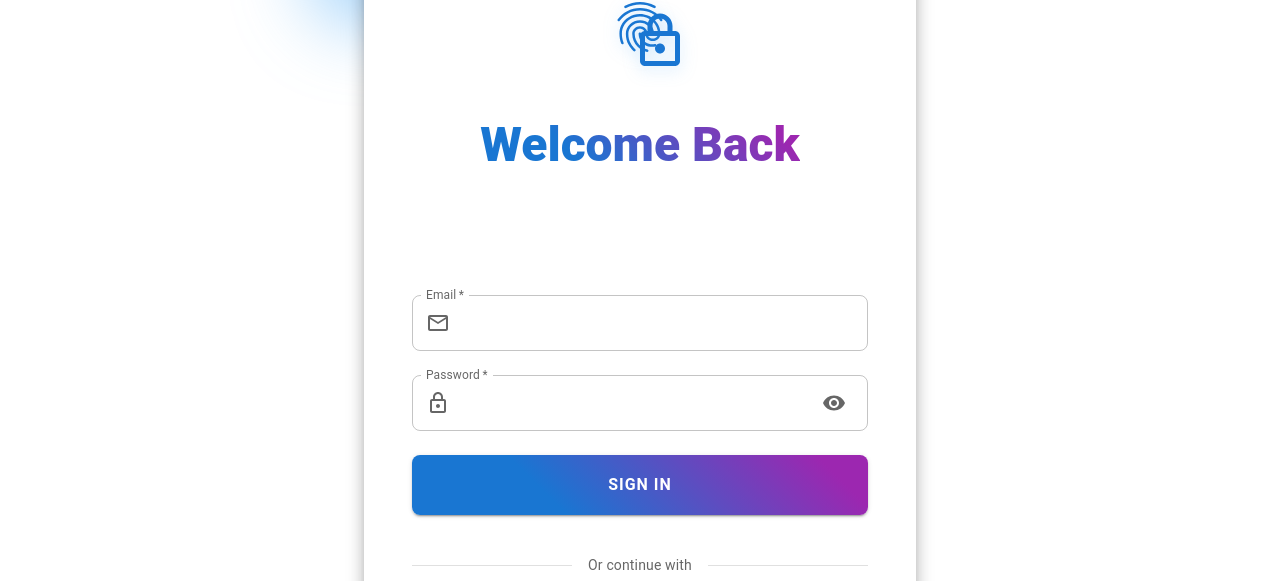
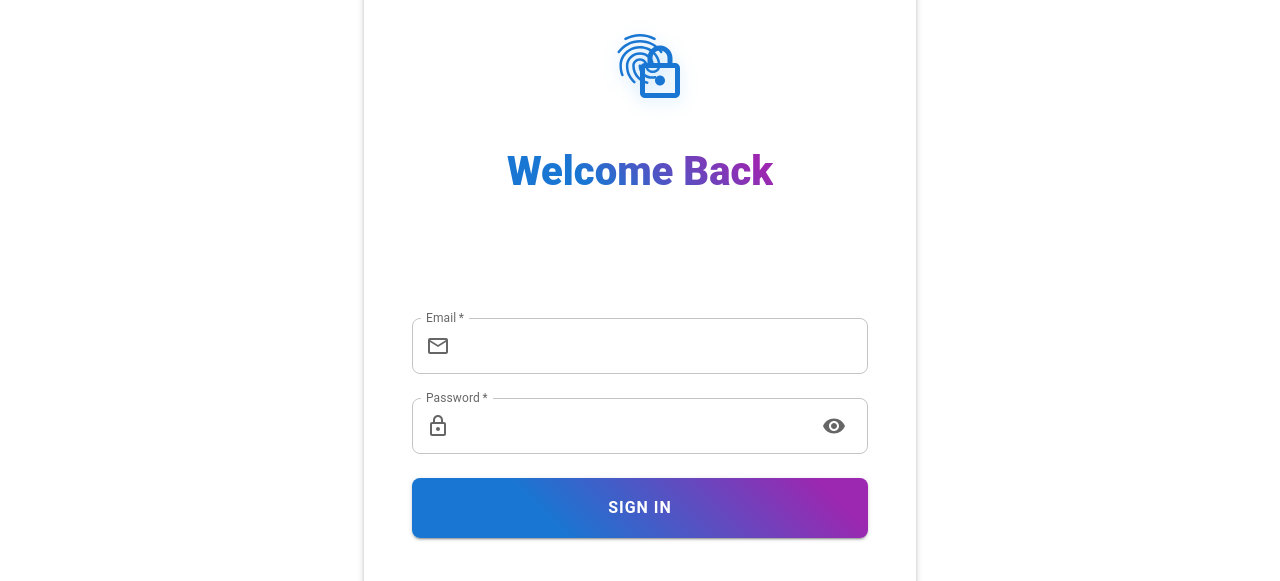
Before and after one commit to Induranga-kawishwara/FYP_Project, a React (Create React App) app in the folder front_end/: page /login in a window 1280 px wide. Shown: the part 219-800 px from the top of the page. Built offline with nearby package versions, Linux system fonts and the light colour scheme; no server answers.

Commit message:
Update Login.jsx

```diff
--- a/front_end/src/components/pages/LoginPage/Login.jsx
+++ b/front_end/src/components/pages/LoginPage/Login.jsx
@@ -35,12 +35,13 @@ import { auth } from "../../../Config.js";
 
 function Login() {
   const theme = useTheme();
+  const navigate = useNavigate();
+
   const [email, setEmail] = useState("");
   const [password, setPassword] = useState("");
   const [error, setError] = useState("");
   const [isLoading, setIsLoading] = useState(false);
   const [showPassword, setShowPassword] = useState(false);
-  const navigate = useNavigate();
 
   const handleLogin = async (e) => {
     e.preventDefault();
@@ -83,39 +84,46 @@ function Login() {
   return (
     <Container
       maxWidth="sm"
-      sx={{ minHeight: "100vh", display: "flex", alignItems: "center" }}
+      sx={{
+        minHeight: "100vh",
+        display: "flex",
+        alignItems: "center",
+        py: { xs: 2, md: 4 },
+      }}
     >
       <Box
         sx={{
           position: "relative",
           width: "100%",
-          my: 8,
-          p: 6,
-          borderRadius: 6,
+          p: { xs: 2, md: 6 },
+          my: { xs: 4, md: 8 },
+          borderRadius: 3,
           background: theme.palette.background.paper,
-          boxShadow: theme.shadows[10],
+          boxShadow: 3,
+          overflow: "hidden",
+          // Responsive pseudo-elements adjustments
           "&:before": {
             content: '""',
             position: "absolute",
-            top: -50,
-            left: -50,
-            width: 120,
-            height: 120,
+            top: -30,
+            left: -30,
+            width: { xs: 80, md: 120 },
+            height: { xs: 80, md: 120 },
             borderRadius: "50%",
             background: `linear-gradient(45deg, ${theme.palette.primary.light}, transparent)`,
-            filter: "blur(40px)",
+            filter: "blur(20px)",
             zIndex: -1,
           },
           "&:after": {
             content: '""',
             position: "absolute",
-            bottom: -50,
-            right: -50,
-            width: 120,
-            height: 120,
+            bottom: -30,
+            right: -30,
+            width: { xs: 80, md: 120 },
+            height: { xs: 80, md: 120 },
             borderRadius: "50%",
             background: `linear-gradient(45deg, ${theme.palette.secondary.light}, transparent)`,
-            filter: "blur(40px)",
+            filter: "blur(20px)",
             zIndex: -1,
           },
         }}
@@ -127,15 +135,15 @@ function Login() {
             display: "flex",
             flexDirection: "column",
             alignItems: "center",
-            gap: 3,
+            gap: { xs: 2, md: 3 },
           }}
         >
           <Box
             sx={{
               position: "relative",
-              mb: 4,
+              mb: { xs: 2, md: 4 },
               "& svg": {
-                fontSize: 60,
+                fontSize: { xs: 40, md: 60 },
                 color: theme.palette.primary.main,
                 filter: `drop-shadow(0 4px 8px ${theme.palette.primary.light}40)`,
               },
@@ -145,9 +153,9 @@ function Login() {
             <LockOutlined
               sx={{
                 position: "absolute",
-                right: -20,
-                bottom: -10,
-                fontSize: 30,
+                right: { xs: -12, md: -20 },
+                bottom: { xs: -12, md: -10 },
+                fontSize: { xs: 20, md: 30 },
                 color: theme.palette.secondary.main,
               }}
             />
@@ -156,11 +164,13 @@ function Login() {
           <Typography
             variant="h3"
             sx={{
-              mb: 3,
+              mb: { xs: 2, md: 3 },
               fontWeight: 800,
               background: `linear-gradient(45deg, ${theme.palette.primary.main} 30%, ${theme.palette.secondary.main} 90%)`,
               WebkitBackgroundClip: "text",
               WebkitTextFillColor: "transparent",
+              fontSize: { xs: "1.5rem", md: "2.5rem" },
+              textAlign: "center",
             }}
           >
             Welcome Back
@@ -173,6 +183,7 @@ function Login() {
                 width: "100%",
                 border: `1px solid ${theme.palette.error.main}`,
                 bgcolor: theme.palette.error.light,
+                fontSize: { xs: "0.8rem", md: "1rem" },
               }}
             >
               {error}
@@ -245,9 +256,9 @@ function Login() {
             type="submit"
             disabled={isLoading}
             sx={{
-              py: 2,
+              py: { xs: 1.5, md: 2 },
               borderRadius: 2,
-              fontSize: 16,
+              fontSize: { xs: 14, md: 16 },
               fontWeight: 700,
               letterSpacing: 1,
               background: `linear-gradient(45deg, ${theme.palette.primary.main} 30%, ${theme.palette.secondary.main} 90%)`,
@@ -272,16 +283,24 @@ function Login() {
           </Button>
 
           <Box
-            sx={{ display: "flex", alignItems: "center", width: "100%", my: 2 }}
+            sx={{
+              display: "flex",
+              alignItems: "center",
+              width: "100%",
+              my: { xs: 2, md: 3 },
+            }}
           >
             <Divider sx={{ flexGrow: 1 }} />
-            <Typography variant="body2" sx={{ px: 2, color: "text.secondary" }}>
+            <Typography
+              variant="body2"
+              sx={{ px: { xs: 1, md: 2 }, color: "text.secondary" }}
+            >
               Or continue with
             </Typography>
             <Divider sx={{ flexGrow: 1 }} />
           </Box>
 
-          <Box sx={{ display: "flex", gap: 2, width: "100%" }}>
+          <Box sx={{ display: "flex", gap: { xs: 1, md: 2 }, width: "100%" }}>
             <Button
               fullWidth
               variant="outlined"
@@ -289,7 +308,7 @@ function Login() {
               disabled={isLoading}
               startIcon={<Google />}
               sx={{
-                py: 1.5,
+                py: { xs: 1, md: 1.5 },
                 borderRadius: 2,
                 borderColor: "text.secondary",
                 "&:hover": {
@@ -307,7 +326,7 @@ function Login() {
               disabled={isLoading}
               startIcon={<GitHub />}
               sx={{
-                py: 1.5,
+                py: { xs: 1, md: 1.5 },
                 borderRadius: 2,
                 borderColor: "text.secondary",
                 "&:hover": {
@@ -323,9 +342,10 @@ function Login() {
           <Box
             sx={{
               display: "flex",
+              flexDirection: { xs: "column", sm: "row" },
               justifyContent: "space-between",
               width: "100%",
-              mt: 2,
+              mt: { xs: 2, md: 3 },
             }}
           >
             <Link
@@ -334,6 +354,7 @@ function Login() {
               sx={{
                 color: "text.secondary",
                 cursor: "pointer",
+                mb: { xs: 1, sm: 0 },
                 "&:hover": { color: "primary.main" },
               }}
             >
```
